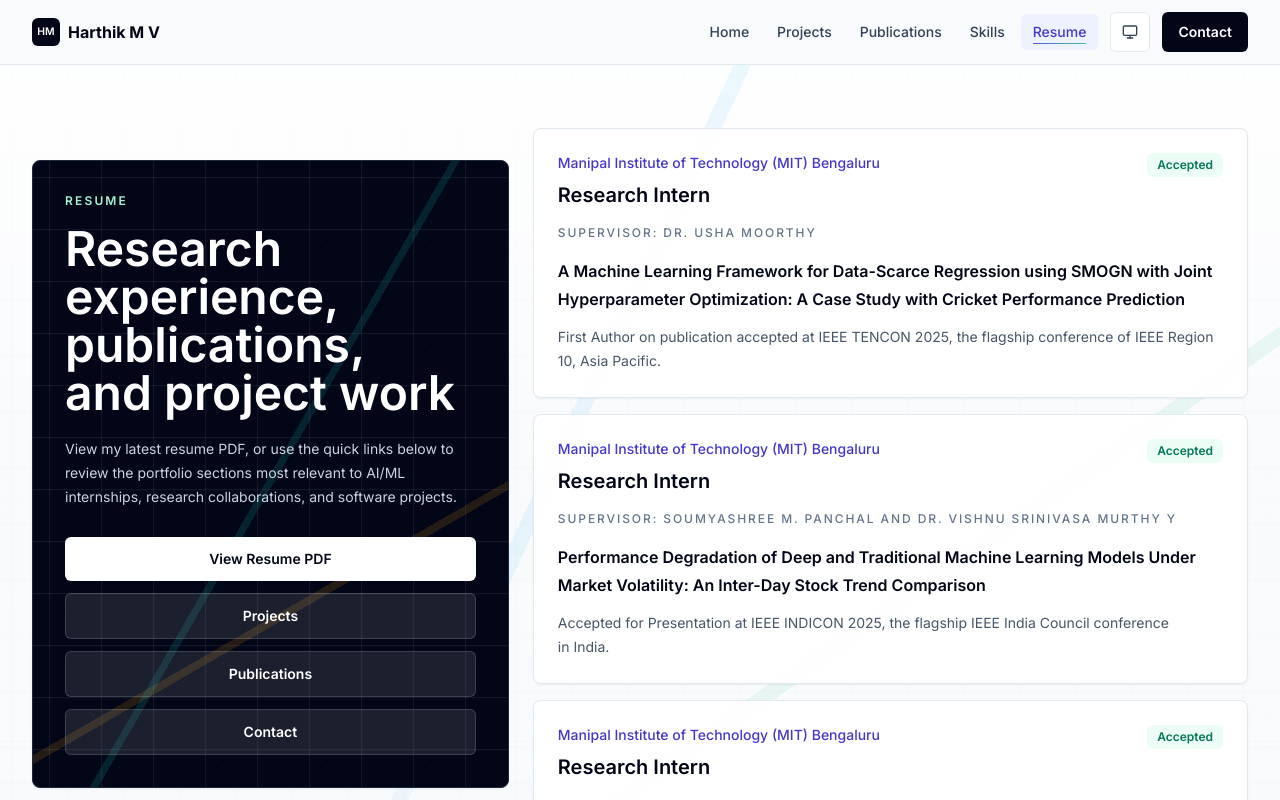
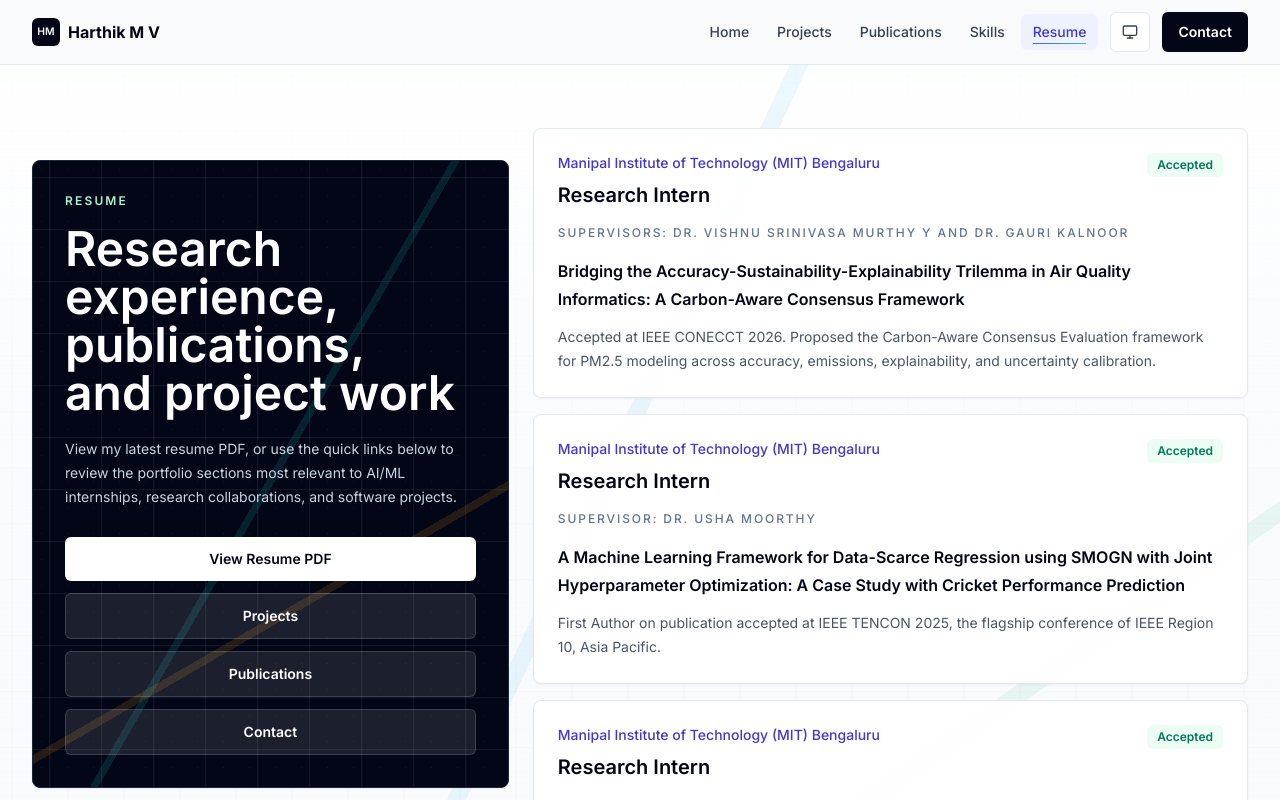
Before and after one commit to Harthik777/portfolio-website, a Next.js app: page /resume in a window 1280 px wide. Shown: the top 800 px of the page. Built offline with nearby package versions, Linux system fonts and the light colour scheme.

Commit message:
Update resume with CONECCT publication

```diff
--- a/src/app/resume/page.tsx
+++ b/src/app/resume/page.tsx
@@ -1,6 +1,15 @@
 import Link from 'next/link';
 
 const experiences = [
+  {
+    role: 'Research Intern',
+    organization: 'Manipal Institute of Technology (MIT) Bengaluru',
+    supervisor: 'Dr. Vishnu Srinivasa Murthy Y and Dr. Gauri Kalnoor',
+    title:
+      'Bridging the Accuracy-Sustainability-Explainability Trilemma in Air Quality Informatics: A Carbon-Aware Consensus Framework',
+    outcome:
+      'Accepted at IEEE CONECCT 2026. Proposed the Carbon-Aware Consensus Evaluation framework for PM2.5 modeling across accuracy, emissions, explainability, and uncertainty calibration.',
+  },
   {
     role: 'Research Intern',
     organization: 'Manipal Institute of Technology (MIT) Bengaluru',
@@ -96,7 +105,10 @@ export default function Resume() {
                   <span className="status-chip w-fit">Accepted</span>
                 </div>
                 <p className="mt-4 text-xs font-medium uppercase tracking-[0.16em] text-slate-500 dark:text-slate-400">
-                  Supervisor: {experience.supervisor}
+                  {experience.supervisor.includes(' and ')
+                    ? 'Supervisors'
+                    : 'Supervisor'}
+                  : {experience.supervisor}
                 </p>
                 <p className="mt-4 text-base font-semibold leading-7 text-slate-950 dark:text-white">
                   {experience.title}
```
